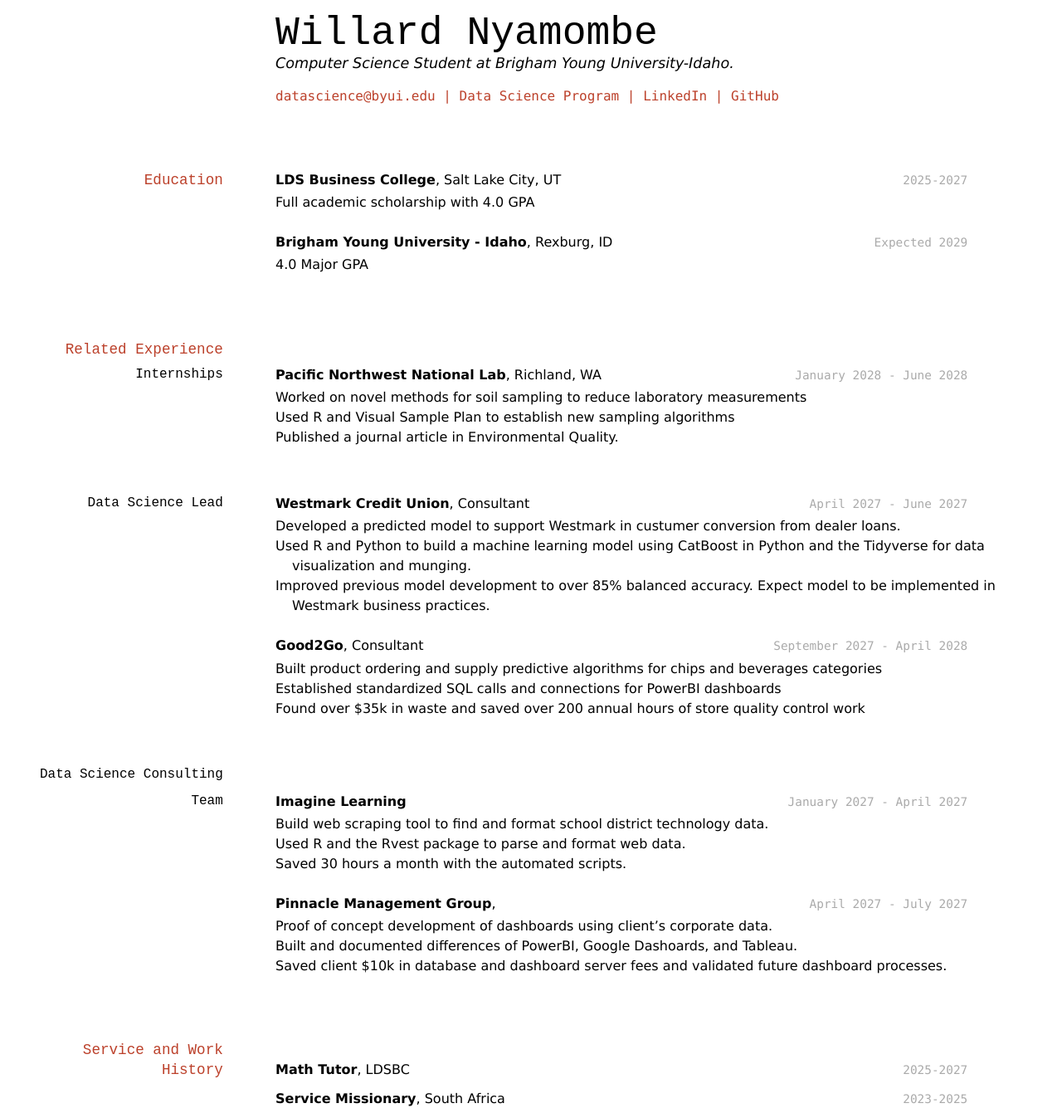
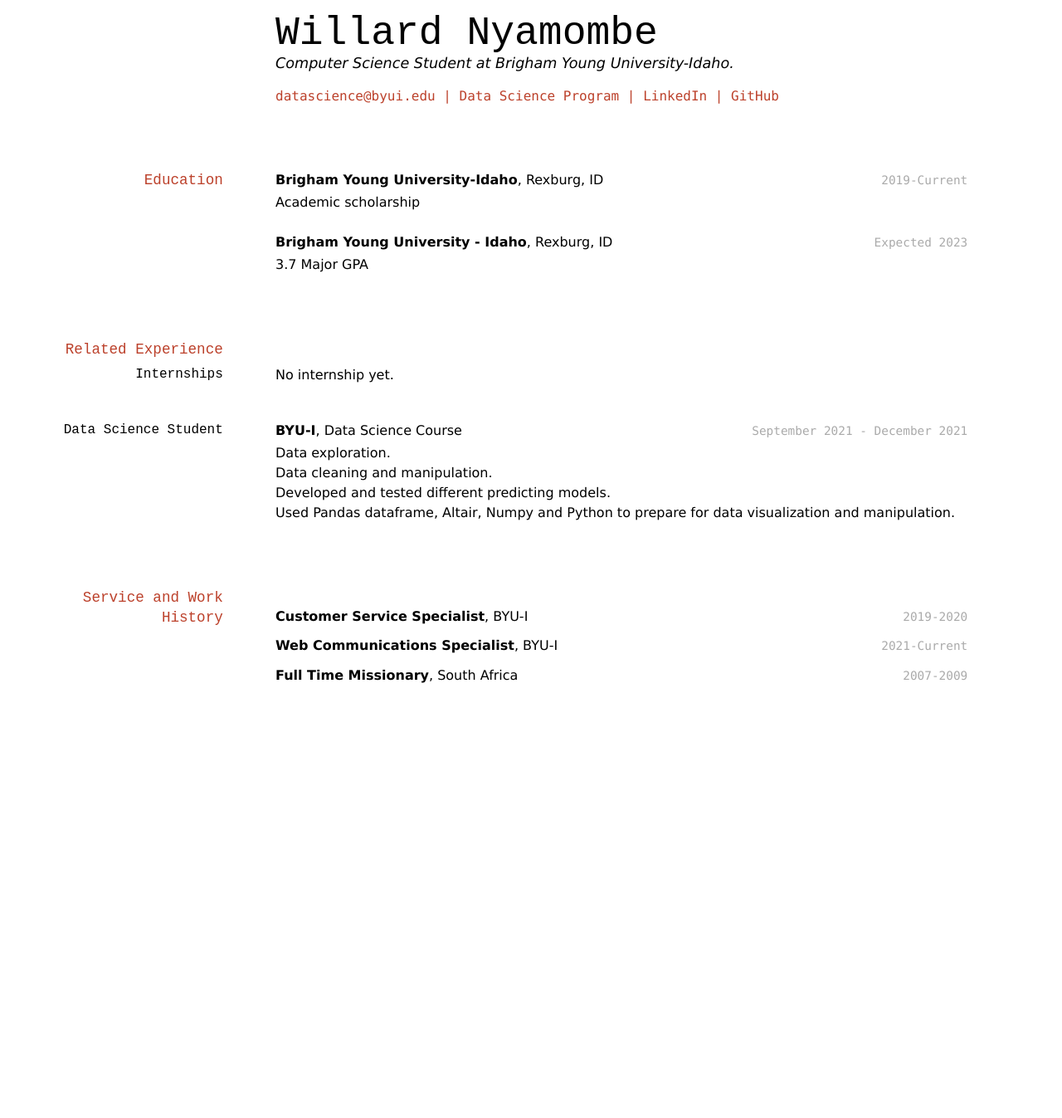
Before and after one commit to willardnyamombe/wnyamombe_resume, a Jekyll site: the page built from docs/index.md, in a window 1280 px wide. Shown: the whole page at 83% size. Built offline with Jekyll 4.4.1, drawn with Linux system fonts in a browser that asks for light colours; after the commit the page ends 900 px from its top, so only the background shows below that.

Commit message:
update Name

```diff
--- a/docs/index.md
+++ b/docs/index.md
@@ -16,69 +16,47 @@ Computer Science Student at Brigham Young University-Idaho.
 
 ## Education
 
-`2025-2027`
-__LDS Business College__, Salt Lake City, UT
+`2019-Current`
+__Brigham Young University-Idaho__, Rexburg, ID
 
-- Full academic scholarship with 4.0 GPA
+- Academic scholarship
 
-`Expected 2029`
+`Expected 2023`
 __Brigham Young University - Idaho__, Rexburg, ID
 
-- 4.0 Major GPA
+- 3.7 Major GPA
 
 
 ## Related Experience
 
 ### Internships
 
-`January 2028 - June 2028`
-__Pacific Northwest National Lab__, Richland, WA
+No internship yet.
 
-- Worked on novel methods for soil sampling to reduce laboratory measurements
-- Used R and Visual Sample Plan to establish new sampling algorithms
-- Published a journal article in Environmental Quality.
+### Data Science Student
 
-### Data Science Lead
+`September 2021 - December 2021`
+__BYU-I__, Data Science Course
 
-`April 2027 - June 2027`
-__Westmark Credit Union__, Consultant
+- Data exploration.
+- Data cleaning and manipulation.
+- Developed and tested different predicting models.
+- Used Pandas dataframe, Altair, Numpy and Python to prepare for data visualization and manipulation.
 
-- Developed a predicted model to support Westmark in custumer conversion from dealer loans.
-- Used R and Python to build a machine learning model using CatBoost in Python and the Tidyverse for data visualization and munging.
-- Improved previous model development to over 85% balanced accuracy. Expect model to be implemented in Westmark business practices.
 
-`September 2027 - April 2028`
-__Good2Go__, Consultant
 
-- Built product ordering and supply predictive algorithms for chips and beverages categories
-- Established standardized SQL calls and connections for PowerBI dashboards
-- Found over $35k in waste and saved over 200 annual hours of store quality control work
-
-### Data Science Consulting Team
-
-`January 2027 - April 2027`
-__Imagine Learning__
-
-- Build web scraping tool to find and format school district technology data.
-- Used R and the Rvest package to parse and format web data.
-- Saved 30 hours a month with the automated scripts.
-
-`April 2027 - July 2027`
-__Pinnacle Management Group__,
-
-- Proof of concept development of dashboards using client's corporate data.
-- Built and documented differences of PowerBI, Google Dashoards, and Tableau.
-- Saved client $10k in database and dashboard server fees and validated future dashboard processes.
 
 
 ## Service and Work History
 
-`2025-2027`
-__Math Tutor__, LDSBC
+`2019-2020`
+__Customer Service Specialist__, BYU-I
 
+`2021-Current`
+__Web Communications Specialist__, BYU-I
 
-`2023-2025`
-__Service Missionary__, South Africa
+`2007-2009`
+__Full Time Missionary__, South Africa
 
 
 
```
